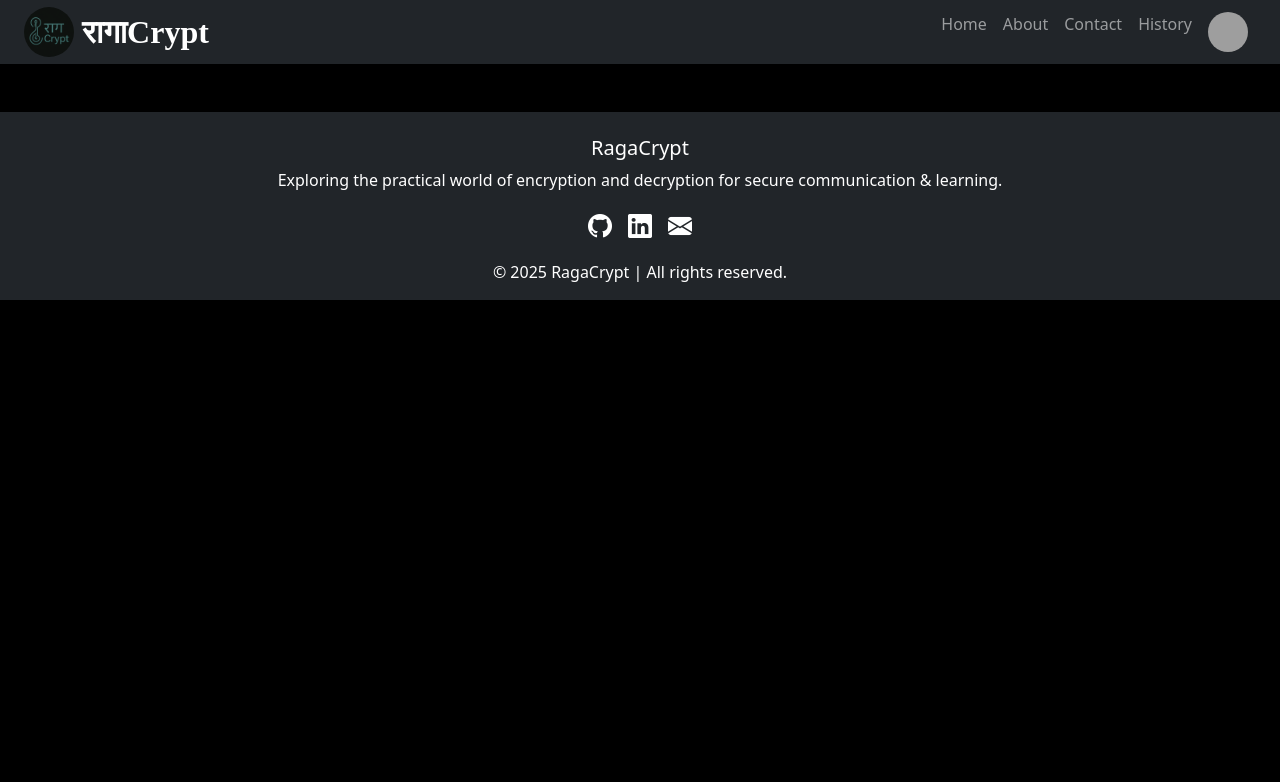
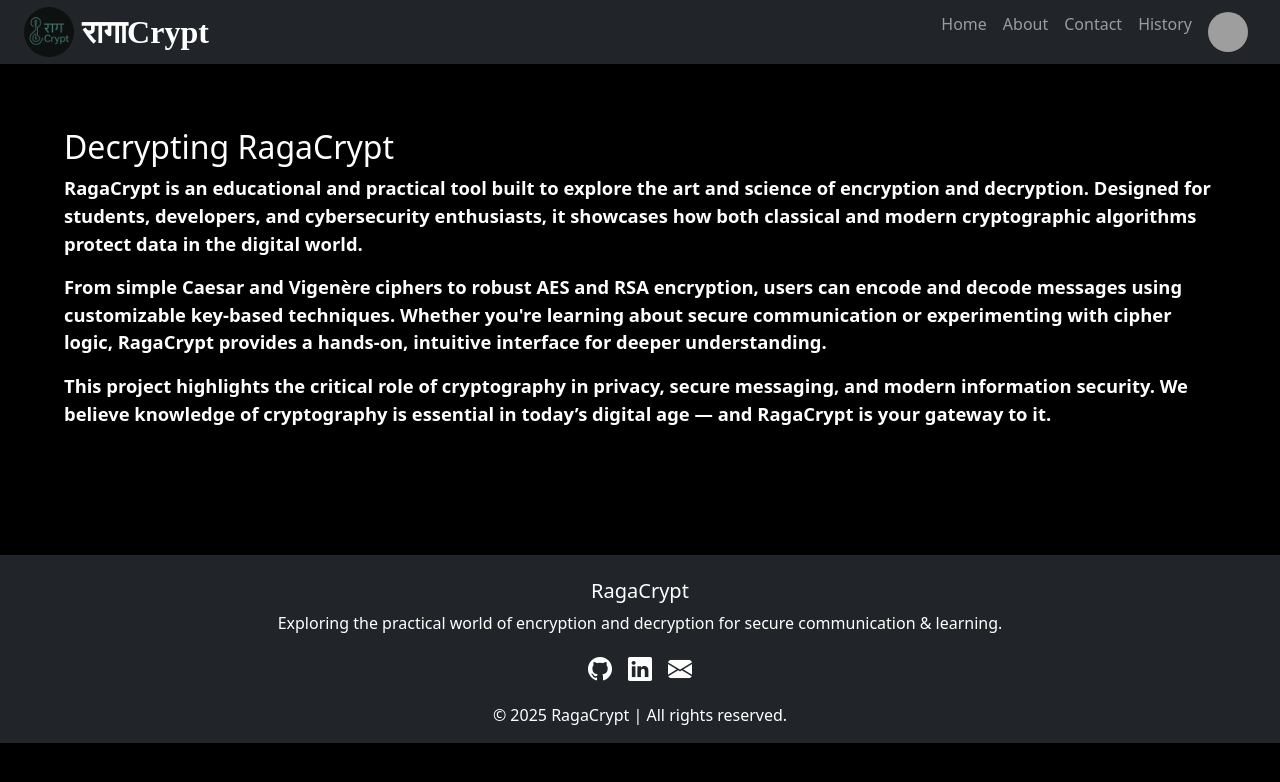
Before and after one commit to shreemanta/RagaCrypt, a React (Vite) app in the folder Raga/: page /about in a window 1280 px wide. Shown: the top 782 px of the page. Built offline with nearby package versions, Linux system fonts and the light colour scheme; grey boxes are pictures that could not be loaded.

Commit message:
aboutcommit

```diff
--- a/Raga/package.json
+++ b/Raga/package.json
@@ -22,6 +22,7 @@
     "eslint-plugin-react-hooks": "^5.2.0",
     "eslint-plugin-react-refresh": "^0.4.20",
     "globals": "^16.2.0",
+    "react-router-dom": "^7.6.3",
     "vite": "^7.0.0"
   }
 }
--- a/Raga/src/Components/Footer.jsx
+++ b/Raga/src/Components/Footer.jsx
@@ -26,7 +26,7 @@ function Footer() {
             >
               <i class="bi bi-linkedin fs-4"></i>
             </a>
-            <a href="mailto:shreemantachauhan@email.com" class="text-white">
+            <a href="mailto:mahiacharya04@email.com" class="text-white">
               <i class="bi bi-envelope-fill fs-4"></i>
             </a>
           </div>
--- a/Raga/src/Pages/About.jsx
+++ b/Raga/src/Pages/About.jsx
@@ -1,10 +1,22 @@
 import React from 'react'
-
 function About() {
   return (
-    <div>
-
-    </div>
+    <section className='About'>
+      <div className=''>
+        <h2>
+          Decrypting RagaCrypt
+        </h2>
+        <p>
+          RagaCrypt is an educational and practical tool built to explore the art and science of encryption and decryption. Designed for students, developers, and cybersecurity enthusiasts, it showcases how both classical and modern cryptographic algorithms protect data in the digital world.
+        </p>
+        <p>
+          From simple Caesar and Vigenère ciphers to robust AES and RSA encryption, users can encode and decode messages using customizable key-based techniques. Whether you're learning about secure communication or experimenting with cipher logic, RagaCrypt provides a hands-on, intuitive interface for deeper understanding.
+        </p>
+        <p>
+          This project highlights the critical role of cryptography in privacy, secure messaging, and modern information security. We believe knowledge of cryptography is essential in today’s digital age — and RagaCrypt is your gateway to it.
+        </p>
+      </div>
+    </section>
   )
 }
 
--- a/Raga/src/index.css
+++ b/Raga/src/index.css
@@ -32,3 +32,10 @@ body {
   font-weight: 600;
   font-family: Saira Stencil One;
 }
+
+.About{
+  font-size: 1.15rem;
+  font-weight: 600;
+  padding: 4rem 4rem;
+
+}
```
Also changed, not shown: Raga/src/Pages/About.css (added), 2 other files (tests, documents, lock files or other folders).
